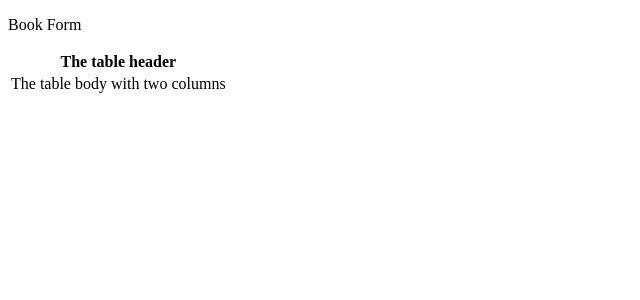
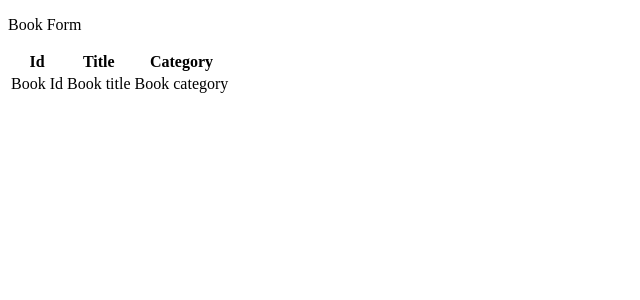
Before and after one commit to SamroodAli/magic-books, a React (Create React App) app: page / in a window 1280 px wide. Shown: the top 300 px of the page, without its empty margins (0-640 px from the left). Built offline with nearby package versions, Linux system fonts and the light colour scheme.

Commit message:
Books:Give table headers and row for books

```diff
--- a/src/containers/BooksList.jsx
+++ b/src/containers/BooksList.jsx
@@ -2,13 +2,16 @@ const BooksList = () => (
   <table>
     <thead>
       <tr>
-        <th colSpan="2">The table header</th>
+        <th>Id</th>
+        <th>Title</th>
+        <th>Category</th>
       </tr>
     </thead>
     <tbody>
       <tr>
-        <td>The table body</td>
-        <td>with two columns</td>
+        <td>Book Id</td>
+        <td>Book title</td>
+        <td>Book category</td>
       </tr>
     </tbody>
   </table>
```
